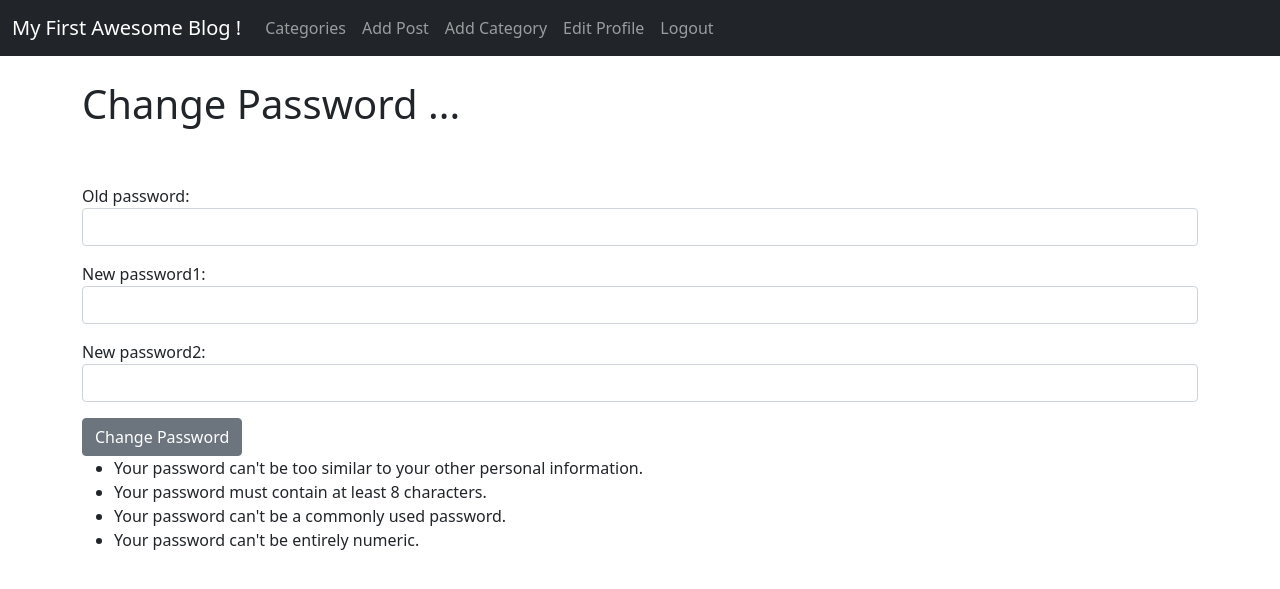
After one commit to knop-k/django_blog, a Django app: page /members/password/ in a window 1280 px wide. The commit adds this page. Shown: the top 589 px of the page. Run offline with Django 3.2, Linux system fonts and the light colour scheme; the visitor is signed in with stand-in values (Sample User, id 1).

Commit message:
change password

```diff
--- a/ablog/members/forms.py
+++ b/ablog/members/forms.py
@@ -1,4 +1,4 @@
-from django.contrib.auth.forms import UserCreationForm, UserChangeForm
+from django.contrib.auth.forms import UserCreationForm, UserChangeForm, PasswordChangeForm
 from django.contrib.auth.models import User
 from django import forms
 
@@ -19,6 +19,7 @@ class SignUpForm(UserCreationForm):
         self.fields['password2'].widget.attrs['class'] = 'form-control'
 
 class EditProfileForm(UserChangeForm):
+    password = None
     email = forms.EmailField(widget=forms.EmailInput(attrs={'class': 'form-control'}))
     first_name = forms.CharField(max_length=100, widget=forms.TextInput(attrs={'class': 'form-control'}))
     last_name = forms.CharField(max_length=100, widget=forms.TextInput(attrs={'class': 'form-control'}))
@@ -32,3 +33,12 @@ class EditProfileForm(UserChangeForm):
     class Meta:
         model = User
         fields = ('username', 'first_name', 'last_name', 'email', 'last_login', 'is_superuser', 'is_staff', 'is_staff', 'is_active')
+
+class PasswordChangingForm(PasswordChangeForm):
+    old_password = forms.CharField(widget=forms.PasswordInput(attrs={'class': 'form-control', 'type': 'password'}))
+    new_password1 = forms.CharField(max_length=100, widget=forms.PasswordInput(attrs={'class': 'form-control', 'type': 'password'}))
+    new_password2 = forms.CharField(max_length=100, widget=forms.PasswordInput(attrs={'class': 'form-control', 'type': 'password'}))
+
+    class Meta:
+        model = User
+        fields = ('old_password', 'new_password1', 'new_password2')
--- /dev/null
+++ b/ablog/members/templates/registration/change-password.html
@@ -0,0 +1,27 @@
+{% extends 'base.html' %}
+
+{% block title %}
+    Change Password
+{% endblock %}
+
+{% block content %}
+
+<h1>Change Password ...</h1>
+<br/><br/>
+
+<div class="form-group">
+    <form method="POST">
+        {% csrf_token %}
+        {{ form.as_p }}
+        <button class="btn btn-secondary">Change Password</button>
+
+        <ul>
+            <li>Your password can't be too similar to your other personal information.</li>
+            <li>Your password must contain at least 8 characters.</li>
+            <li>Your password can't be a commonly used password.</li>
+            <li>Your password can't be entirely numeric.</li>
+        </ul>
+</div>
+
+
+{% endblock %}
--- a/ablog/members/urls.py
+++ b/ablog/members/urls.py
@@ -1,9 +1,14 @@
 from django.urls import path
-from .views import UserRegisterView, UserEditView
+from .views import UserRegisterView, UserEditView, PasswordsChangeView
+from django.contrib.auth import views as auth_views
+from . import views
 
 urlpatterns = [
     # path('', views.home, name="home"),
     path('register/', UserRegisterView.as_view(), name='register'),
     path('edit_profile/', UserEditView.as_view(), name='edit_profile'),
+    # path('password/', auth_views.PasswordChangeView.as_view(template_name='registration/change-password.html')),
+    path('password/', PasswordsChangeView.as_view(template_name='registration/change-password.html'), name='password'),
+    path('password_success/', views.password_success, name='password_success'),
 
 ]
--- a/ablog/members/views.py
+++ b/ablog/members/views.py
@@ -1,10 +1,20 @@
 from django.shortcuts import render
 from django.views import generic
-from django.contrib.auth.forms import UserCreationForm, UserChangeForm
+from django.contrib.auth.forms import UserCreationForm, UserChangeForm, PasswordChangeForm
+from django.contrib.auth.views import PasswordChangeView
 from django.urls import reverse_lazy
-from .forms import SignUpForm, EditProfileForm
+from .forms import SignUpForm, EditProfileForm, PasswordChangingForm
 
 # Create your views here.
+class PasswordsChangeView(PasswordChangeView):
+    form_class = PasswordChangingForm
+    # form_class = PasswordChangeForm
+    # success_url = reverse_lazy('home')
+    success_url = reverse_lazy('password_success')
+
+def password_success(request):
+    return render(request, 'registration/password_success.html', {})
+
 class UserRegisterView(generic.CreateView):
     form_class = SignUpForm
     template_name = 'registration/register.html'
```
Also changed, not shown: ablog/members/templates/registration/edit_profile.html (+5 -2 lines), ablog/members/templates/registration/password_success.html (added, +13 -0 lines), ablog/theblog/migrations/0008_alter_post_snippet.py (added).
